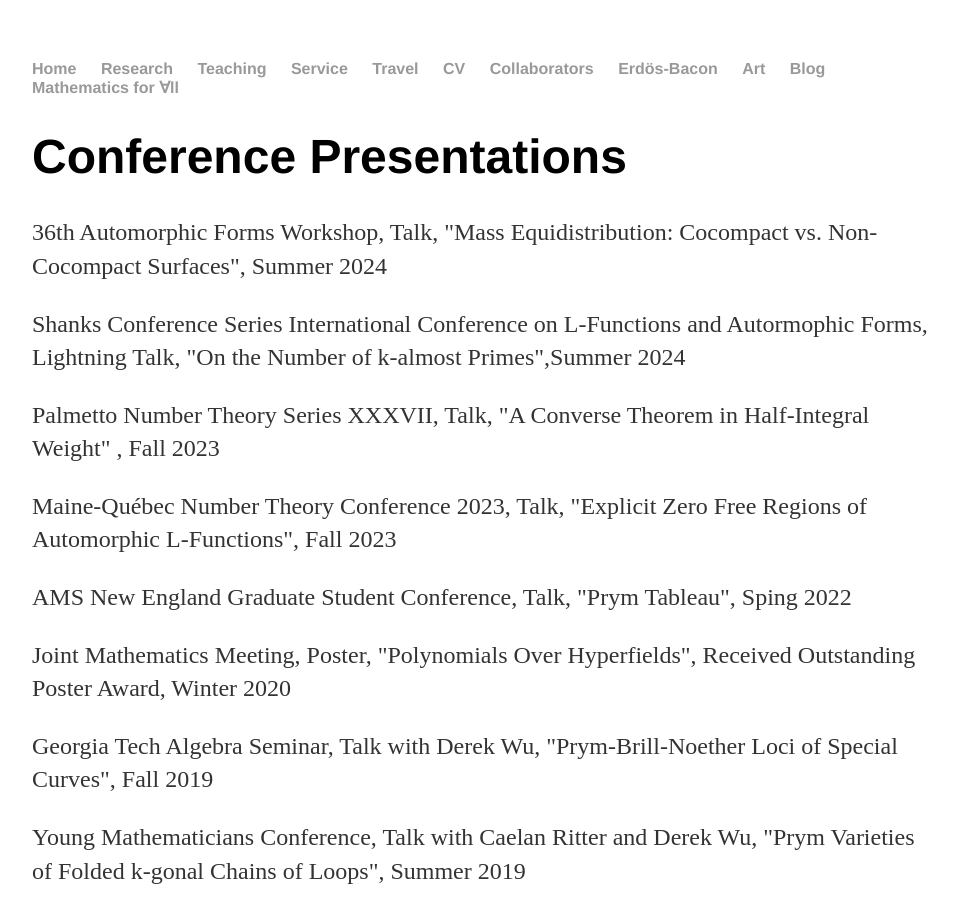
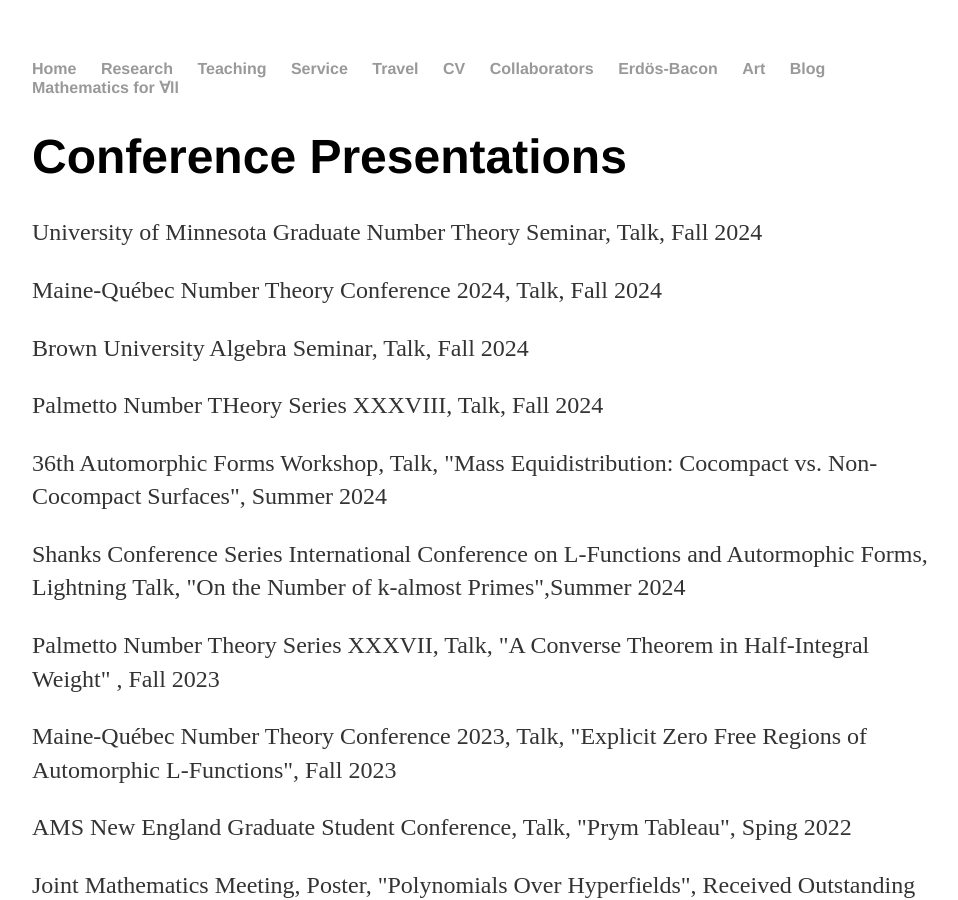
Before and after one commit to stevenecreech/stevenecreech.github.io, a Jekyll site: the page built from travel/index.html, in a window 1280 px wide and 900 px high. Shown: the whole window, without its empty margins (160-1118 px from the left). Built offline with Jekyll 4.4.1, drawn with Linux system fonts in a browser that asks for light colours; Markdown is read by kramdown in place of the engine named in the settings.

Commit message:
Update index.html

```diff
--- a/travel/index.html
+++ b/travel/index.html
@@ -5,6 +5,10 @@ title: Steven Creech Teaching
 <div class="blurb">
 
 	<h1>Conference Presentations</h1>
+	<p>University of Minnesota Graduate Number Theory Seminar, Talk, Fall 2024</p>
+	<p>Maine-Québec Number Theory Conference 2024, Talk, Fall 2024</p>
+	<p>Brown University Algebra Seminar, Talk, Fall 2024</p>
+	<p>Palmetto Number THeory Series XXXVIII, Talk, Fall 2024</p>
 	<p>36th Automorphic Forms Workshop, Talk, "Mass Equidistribution: Cocompact vs. Non-Cocompact Surfaces", Summer 2024</p>
 	<p>Shanks Conference Series International Conference on L-Functions and Autormophic Forms, Lightning Talk, "On the Number of k-almost Primes",Summer 2024</p>
 	<p>Palmetto Number Theory Series XXXVII, Talk, "A Converse Theorem in Half-Integral Weight" , Fall 2023</p>
```
